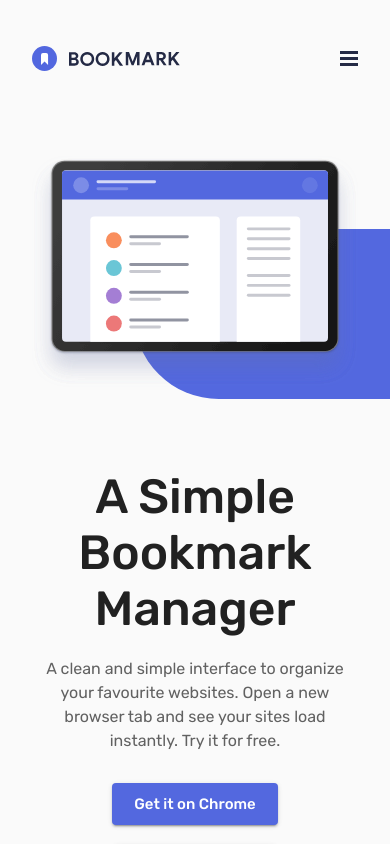
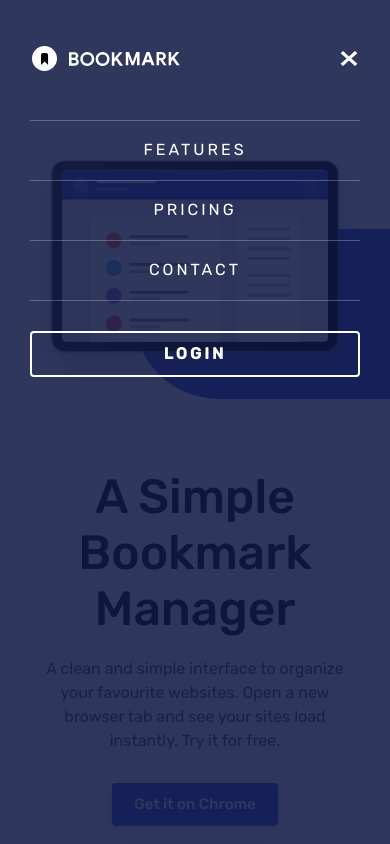
Before and after one commit to iambenbright/bookmark, a React (Create React App) app: page / in a window 390 px wide. Both pictures are taken after a click on the picture 349 px from the left and 58 px from the top of the page. Shown: the top 844 px of the page. Built offline with nearby package versions, Linux system fonts and the light colour scheme.

Commit message:
feat: adds mobile navigation menu

```diff
--- a/src/common/components/navLinks.tsx
+++ b/src/common/components/navLinks.tsx
@@ -10,23 +10,28 @@ const links = ['FEATURES', 'PRICING', 'CONTACT'];
 
 interface LinkProps {
   atBottom?: boolean;
+  menuOpen?: boolean;
 }
 
 export default function NavLinks(props: LinkProps) {
   const classes = useStyles();
-  const { atBottom } = props;
+  const { atBottom, menuOpen } = props;
 
   const preventDefault = (event: React.SyntheticEvent) =>
     event.preventDefault();
 
   return (
-    <nav className={`${classes.nav} ${atBottom ? classes.bottomNav : ''}`}>
+    <nav
+      className={`${classes.nav} ${atBottom ? classes.bottomNav : ''} ${
+        menuOpen ? classes.mobileNav : ''
+      }`}
+    >
       {links.map((link, idx) => (
         <Link
           key={idx}
           href={`/${link}`}
           onClick={preventDefault}
-          className={`${classes.link} ${atBottom ? classes.bottomLink : ''}`}
+          className={`${classes.link} ${atBottom ? classes.bottomLink : ''} `}
         >
           {link}
         </Link>
--- a/src/common/components/styles.ts
+++ b/src/common/components/styles.ts
@@ -12,6 +12,21 @@ export default makeStyles((theme: Theme) => ({
       '& a:not(:last-of-type)': {
         marginRight: 0,
         marginBottom: 20,
+      },
+    },
+  },
+  mobileNav: {
+    '& a': {
+      color: theme.palette.common.white,
+      display: 'block',
+      padding: '18px 100px',
+      letterSpacing: '3px',
+      '&:not(:last-of-type)': {
+        marginRight: 0,
+      },
+      '&:first-child, &:last-child': {
+        borderTop: `0.5px solid rgba(255,255,255,0.25)`,
+        borderBottom: `0.5px solid rgba(255,255,255,0.25)`,
       },
     },
   },
--- a/src/components/navbar/navbar.tsx
+++ b/src/components/navbar/navbar.tsx
@@ -1,10 +1,11 @@
-import React from 'react';
+import React, { Fragment, useEffect, useState } from 'react';
 
 // material-ui
 import AppBar from '@material-ui/core/AppBar';
 import Toolbar from '@material-ui/core/Toolbar';
 import Button from '@material-ui/core/Button';
 import Hidden from '@material-ui/core/Hidden';
+import Backdrop from '@material-ui/core/Backdrop';
 
 // components
 import NestedContainer from '../../common/components/container';
@@ -12,15 +13,57 @@ import NavLinks from '../../common/components/navLinks';
 
 // svg
 import BookmarkLogo from '../../assets/images/logo-bookmark.svg';
+import BookmarkLogoWhite from '../../assets/images/logo-bookmark-all-white.svg';
 import HamburgerIcon from '../../assets/images/icon-hamburger.svg';
+import CloseIcon from '../../assets/images/icon-close.svg';
 
 // styles
 import useStyles from './styles';
 
-export default function NavBar() {
+interface NavProps {
+  menuOpen: boolean;
+}
+
+function MobileNavigation(props: NavProps) {
   const classes = useStyles();
 
+  const { menuOpen } = props;
+
   return (
+    <div className={classes.mobileNav}>
+      <NavLinks menuOpen={menuOpen} />
+      <Button
+        fullWidth
+        variant="outlined"
+        size="large"
+        className={classes.mobileBtn}
+      >
+        LOGIN
+      </Button>
+    </div>
+  );
+}
+
+export default function NavBar() {
+  const [menuOpen, setMenuOpen] = useState<boolean>(false);
+
+  const classes = useStyles();
+
+  useEffect(() => {
+    if (menuOpen) {
+      document.body.style['overflow'] = 'hidden';
+    } else {
+      document.body.style['overflow'] = 'scroll';
+    }
+  }, [menuOpen]);
+
+  return (
+    <Fragment>
+      <Backdrop
+        classes={{ root: classes.backdrop }}
+        open={menuOpen}
+        children={<MobileNavigation menuOpen={menuOpen} />}
+      />
       <AppBar
         className={classes.root}
         position="static"
@@ -28,16 +71,50 @@ export default function NavBar() {
         color="transparent"
       >
         <NestedContainer>
-        <Toolbar className={classes.toolbox}>
-          <img src={BookmarkLogo} width="148" height="25" alt="bookmark logo" />
+          <Toolbar
+            className={`${classes.toolbox} ${
+              menuOpen ? classes.toolboxElevated : ''
+            }`}
+          >
+            {menuOpen ? (
+              <img
+                src={BookmarkLogoWhite}
+                width="148"
+                height="25"
+                alt="bookmark logo"
+              />
+            ) : (
+              <img
+                src={BookmarkLogo}
+                width="148"
+                height="25"
+                alt="bookmark logo"
+              />
+            )}
             <Hidden mdUp>
+              {menuOpen ? (
                 <img
+                  onClick={() => {
+                    setMenuOpen(prev => !prev);
+                  }}
+                  src={CloseIcon}
+                  width="18"
+                  height="15"
+                  alt="close icon"
+                  style={{ cursor: 'pointer' }}
+                />
+              ) : (
+                <img
+                  onClick={() => {
+                    setMenuOpen(prev => !prev);
+                  }}
                   src={HamburgerIcon}
                   width="18"
                   height="15"
                   alt="hamburger icon"
                   style={{ cursor: 'pointer' }}
                 />
+              )}
             </Hidden>
             <Hidden smDown>
               <div className={classes.navbarRight}>
@@ -55,5 +132,6 @@ export default function NavBar() {
           </Toolbar>
         </NestedContainer>
       </AppBar>
+    </Fragment>
   );
 }
--- a/src/components/navbar/styles/index.ts
+++ b/src/components/navbar/styles/index.ts
@@ -12,22 +12,8 @@ const useStyles = makeStyles((theme: Theme) => ({
       paddingRight: 60,
     },
   },
-  brandRoot: {
-    fontSize: '1.35rem',
-    '&:hover': {
-      backgroundColor: 'transparent',
-    },
-  },
-  brandLogoRoot: {
-    padding: 7,
-    marginRight: 10,
-    backgroundColor: theme.palette.primary.main,
-    '&:hover': {
-      backgroundColor: theme.palette.primary.main,
-    },
-  },
-  brandLogo: {
-    fill: theme.palette.common.white,
+  toolboxElevated: {
+    zIndex: 2000,
   },
   navbarRight: {
     display: 'flex',
@@ -43,6 +29,30 @@ const useStyles = makeStyles((theme: Theme) => ({
     paddingLeft: 32,
     paddingRight: 32,
   },
+  backdrop: {
+    alignItems: 'flex-start',
+    backgroundColor: 'rgba(12, 20, 65, 0.85)',
+    paddingLeft: 30,
+    paddingRight: 30,
+    zIndex: 1000,
+  },
+  mobileNav: {
+    marginTop: 120,
+    width: '100%',
+    fontSize: '1rem',
+  },
+  mobileBtn: {
+    color: 'white',
+    border: '2px solid white',
+    marginTop: 30,
+    fontWeight: 'bold',
+    fontSize: '1rem',
+    letterSpacing: '3px',
+    '&:hover': {
+      color: theme.palette.secondary.main,
+      borderColor: theme.palette.secondary.main,
+    },
+  },
 }));
 
 export default useStyles;
```
Also changed, not shown: src/assets/images/logo-bookmark-all-white.svg (added), 1 other file (tests, documents, lock files or other folders). Lines whose indentation alone changed are shown as unchanged.
